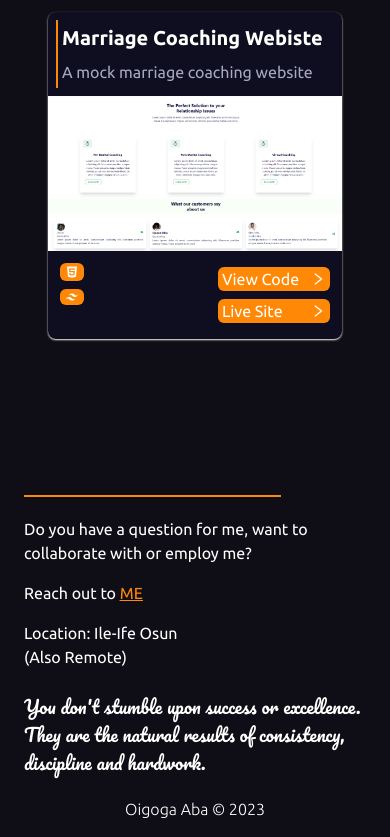
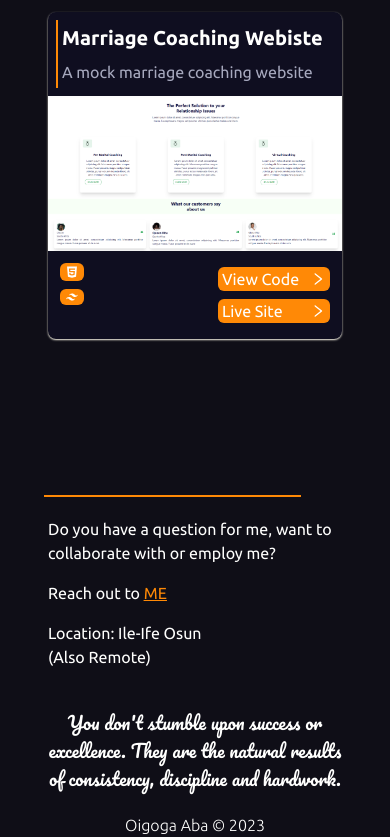
Before and after one commit to oigoga/My-1st-Portfolio, a React (Vite) app: page / in a window 390 px wide. Shown: the part 3238-4075 px from the top of the page. Built offline with nearby package versions, Linux system fonts and the light colour scheme; a web font is replaced by a local one.

Commit message:
made the footer responsive

```diff
--- a/src/components/Footer.jsx
+++ b/src/components/Footer.jsx
@@ -3,8 +3,10 @@ import React from "react";
 const Footer = () => {
   return (
     <div className="font-Ubuntu">
-      <section className="md:mt-6  xl:ml-10 md:pt-8 pt-16 lg:pl-10 px-6 text-white">
-        <div className="w-3/4 h-0.5  bg-orange"></div>
+      <section className="md:mt-6  xl:ml-10 md:pt-8 pt-16 lg:pl-10 px-6 text-white ">
+      <div className="w-3/4 h-0.5 mx-5 bg-orange"></div>
+      <div className="flex flex-col justify-center items-center px-6">
+
         <div className="my-3">
           <p className="py-2">
             Do you have a question for me, want to collaborate with or employ
@@ -21,7 +23,7 @@ const Footer = () => {
             &#40;Also Remote&#41;
           </p>
         </div>
-        <div className="font-Pacifico text-lg flex justify-center my-2">
+        <div className="font-Pacifico text-lg flex text-center my-2">
           <p className="py-3">
             You don't stumble upon success or excellence. They are the natural
             results of consistency, discipline and hardwork.
@@ -33,6 +35,7 @@ const Footer = () => {
           Oigoga Aba &copy; 2023
           </p>
         </div>
+      </div>
       </section>
     </div>
   );
```
